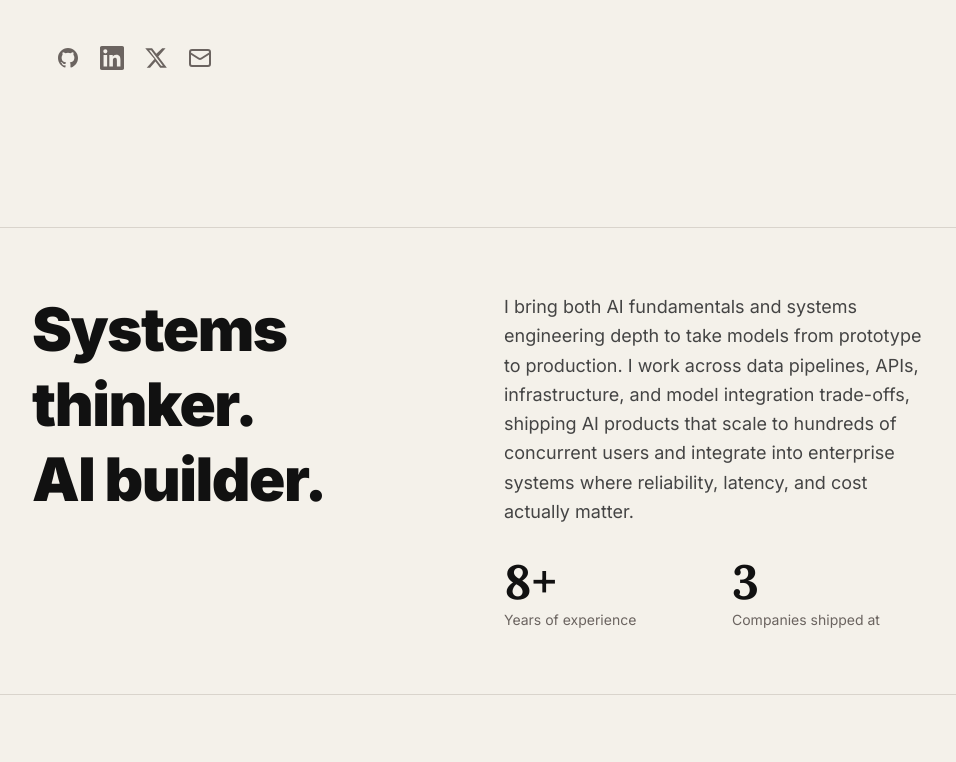
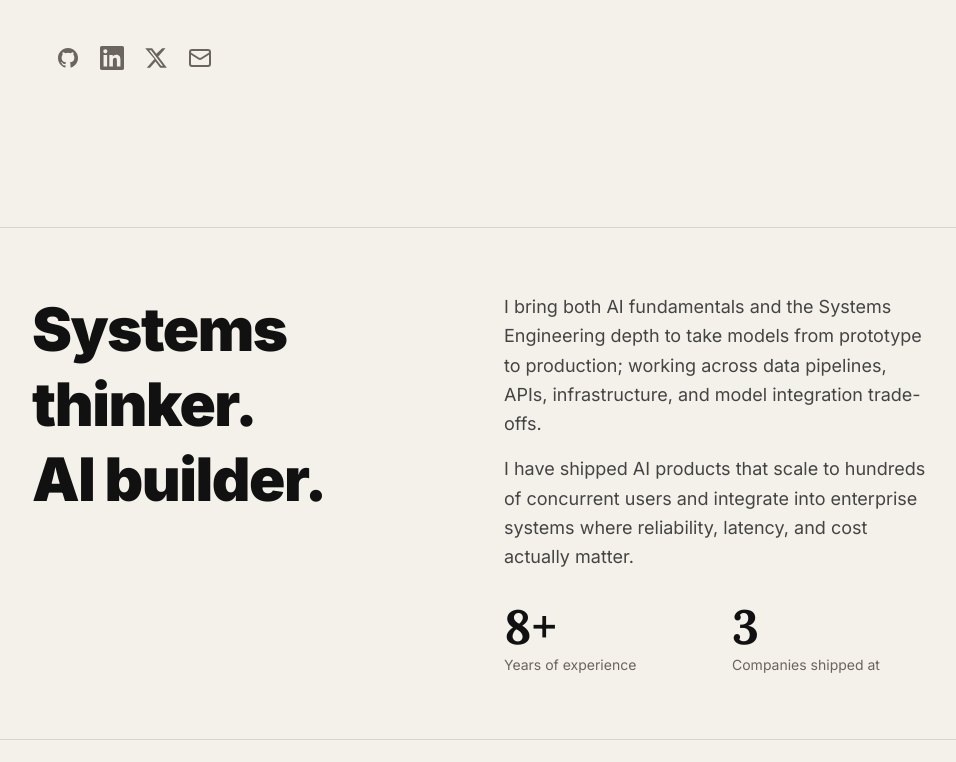
Before and after one commit to adimyth/adimyth.github.io, a Next.js app: page / in a window 1280 px wide. Shown: the part 573-1335 px from the top of the page, without its empty margins (160-1116 px from the left). Built offline with nearby package versions, Linux system fonts and the light colour scheme.

Commit message:
feat(about): add an additional about section

```diff
--- a/components/About.tsx
+++ b/components/About.tsx
@@ -14,9 +14,13 @@ export default function About() {
           </div>
 
           <div>
-            <p className="text-lg text-[#444444] leading-relaxed mb-8">
-              {profile.about}
-            </p>
+            <div className="space-y-4 mb-8">
+              {profile.about.map((para, i) => (
+                <p key={i} className="text-lg text-[#444444] leading-relaxed">
+                  {para}
+                </p>
+              ))}
+            </div>
             <div className="grid grid-cols-2 gap-8">
               <div>
                 <p
--- a/lib/data.ts
+++ b/lib/data.ts
@@ -3,8 +3,10 @@ export const profile = {
   title: "Sr. Technical Architect & AI Engineer",
   tagline:
     "8+ years building production AI systems end-to-end, from classical ML and NLP to Generative AI, LLM-powered applications, and Agentic AI.",
-  about:
-    "I bring both AI fundamentals and systems engineering depth to take models from prototype to production. I work across data pipelines, APIs, infrastructure, and model integration trade-offs, shipping AI products that scale to hundreds of concurrent users and integrate into enterprise systems where reliability, latency, and cost actually matter.",
+  about: [
+    "I bring both AI fundamentals and the Systems Engineering depth to take models from prototype to production; working across data pipelines, APIs, infrastructure, and model integration trade-offs.",
+    "I have shipped AI products that scale to hundreds of concurrent users and integrate into enterprise systems where reliability, latency, and cost actually matter.",
+  ],
   email: "mishraaditya6991@gmail.com",
   phone: "+91 9029080380",
   github: "https://github.com/adimyth",
```
